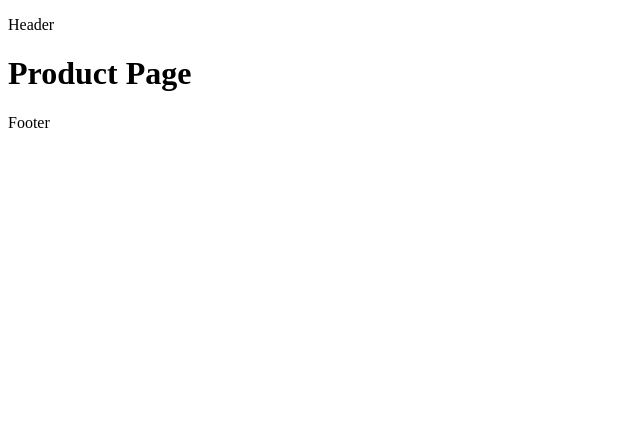
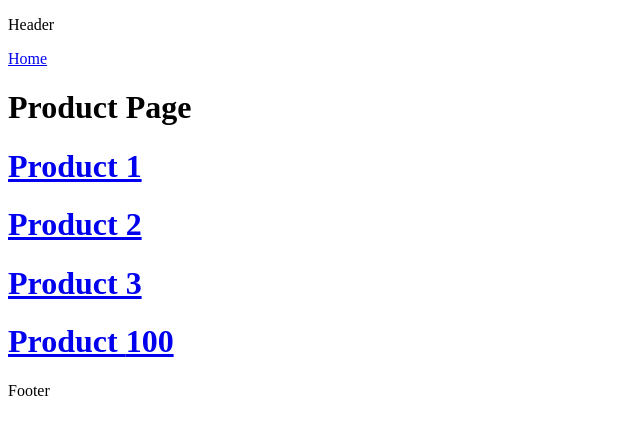
Before and after one commit to IT-S-ACE/Next-JS, a Next.js app: page /product in a window 1280 px wide. Shown: the top 434 px of the page, without its empty margins (0-640 px from the left). Built offline with nearby package versions, Linux system fonts and the light colour scheme.

Commit message:
- Link Component Navigation

```diff
--- a/src/app/product/page.tsx
+++ b/src/app/product/page.tsx
@@ -1,3 +1,22 @@
-export default function Product () {
-    return <h1>Product Page</h1>
+import Link from "next/link"
+export default function Product() {
+    const productID = 100;
+    return (
+        <>
+            <Link href='/'> Home</Link>
+            <h1> Product Page</h1>
+            <h1>
+                <Link href='product/1'>Product 1</Link>
+            </h1>
+            <h1>
+                <Link href='product/2'>Product 2</Link>
+            </h1>
+            <h1>
+                <Link href='product/3'>Product 3</Link>
+            </h1>
+            <h1>
+                <Link href={`product/${productID}`}>Product {productID}</Link>
+            </h1>
+        </>
+    )
 }
```
Also changed, not shown: src/app/page.tsx (+8 -1 lines).
